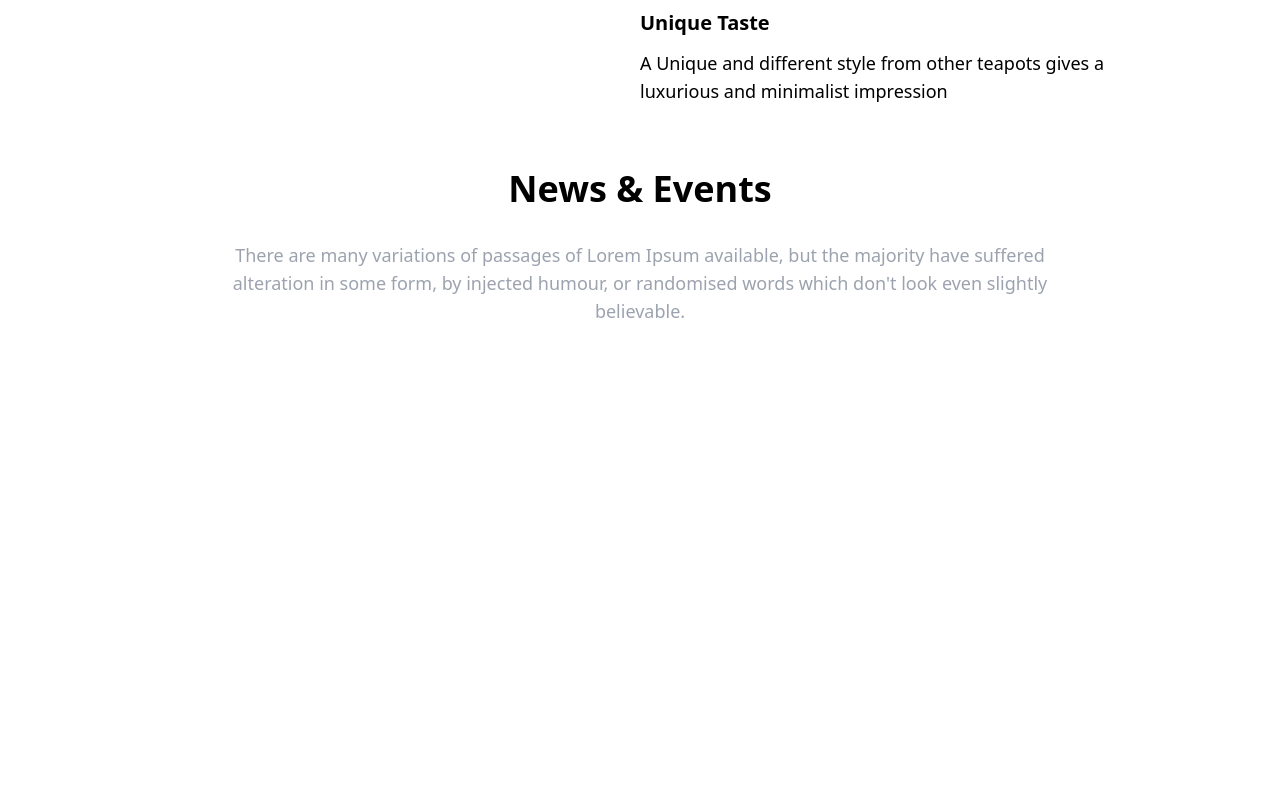
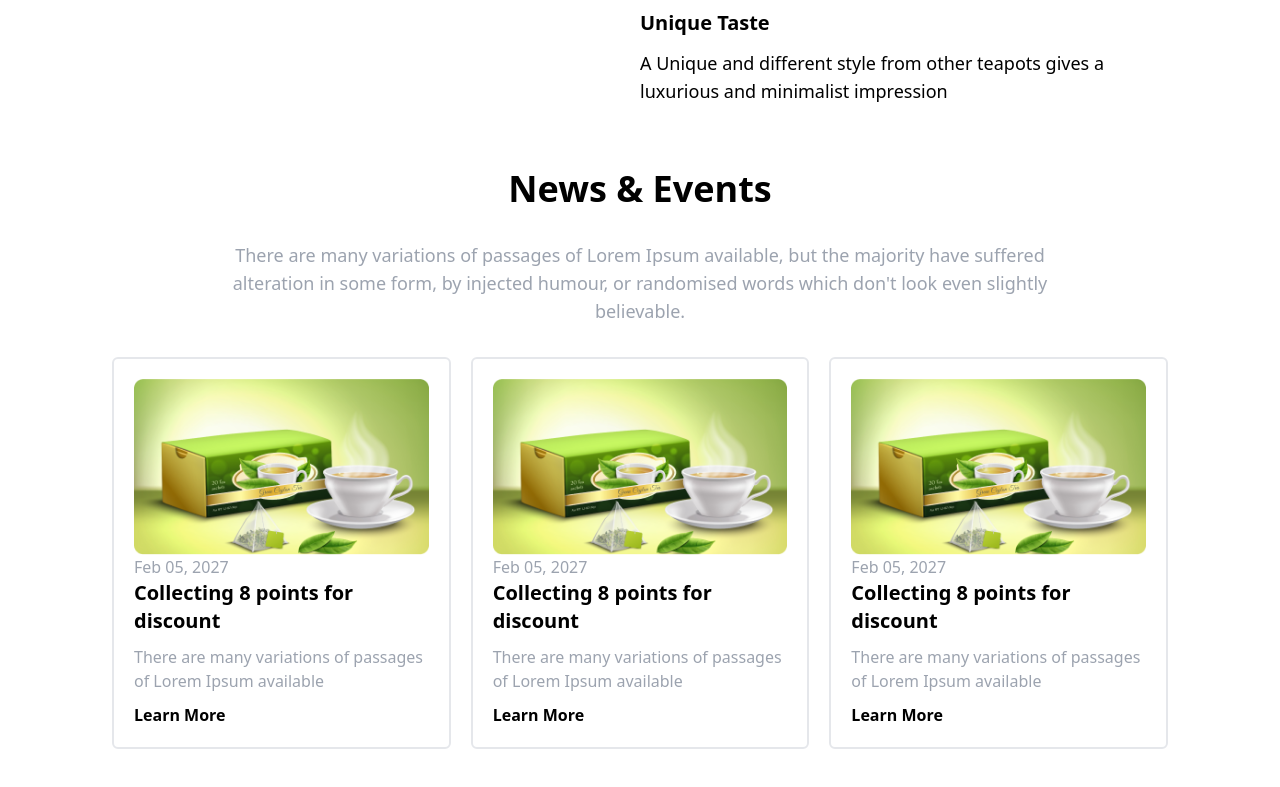
Before and after one commit to rifatjayed/Tea-House, a plain HTML site: page index.html in a window 1280 px wide. Shown: the part 1824-2611 px from the top of the page. Before the commit the page ends 2181 px from the top, so only its background shows below. Drawn offline with nearby package versions, Linux system fonts and the light colour scheme.

Commit message:
news and event section done

```diff
--- a/index.html
+++ b/index.html
@@ -122,14 +122,47 @@
 
         <!-- news event -->
 
-        <section class="px-28 ">
+        <section class="px-28 mb-16">
             <div class="text-center text-4xl font-bold mt-16">
                 News & Events
             </div>
             <div class="text-center text-lg text-gray-400 font-medium py-8	 px-28 ">
                 There are many variations of passages of Lorem Ipsum available, but the majority have suffered alteration in some form, by injected humour, or randomised words which don't look even slightly believable.
             </div>
+<div class="flex items-center justify-between gap-5">
+    <div class="border-2 rounded-md px-5 py-5 w-96">
 
+        <img src="images/news-1.png" alt="">
+        <p class="text-base font-medium text-gray-400">Feb 05, 2027</p>
+        <h3 class="font-bold text-xl	">Collecting 8 points for discount</h3>
+        <p class="text-base font-medium text-gray-400 my-2.5	">There are many variations of passages of  Lorem Ipsum available</p>
+        <a class="text-base	font-bold" href="">Learn More</a>
+
+    </div>
+
+    <div class="border-2 rounded-md px-5 py-5 w-96">
+
+        <img src="images/news-1.png" alt="">
+        <p class="text-base font-medium text-gray-400">Feb 05, 2027</p>
+        <h3 class="font-bold text-xl	">Collecting 8 points for discount</h3>
+        <p class="text-base font-medium text-gray-400 my-2.5	">There are many variations of passages of  Lorem Ipsum available</p>
+       <a class="text-base	font-bold" href="">Learn More</a>
+
+    </div>
+
+    <div class="border-2 rounded-md px-5 py-5 w-96">
+
+        <img src="images/news-1.png" alt="">
+        <p class="text-base font-medium text-gray-400">Feb 05, 2027</p>
+        <h3 class="font-bold text-xl	">Collecting 8 points for discount</h3>
+        <p class="text-base font-medium text-gray-400 my-2.5	">There are many variations of passages of  Lorem Ipsum available</p>
+        <a class="text-base	font-bold" href="">Learn More</a>
+
+    </div>
+
+
+
+</div>
         </section>
         <!-- news event -->
     </main>
```
